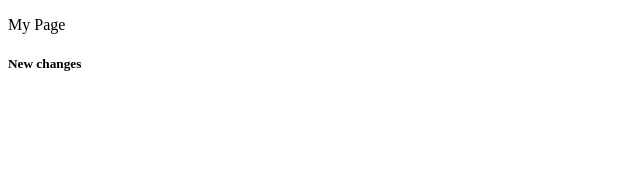
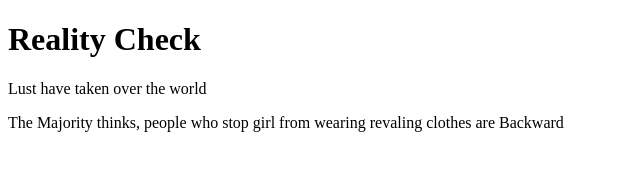
Before and after one commit to Jain-Lifestyle/Reality_Check, a plain HTML site: page index.html in a window 1280 px wide. Shown: the whole page, without its empty margins (0-640 px from the left). Drawn offline with Linux system fonts and the light colour scheme.

Commit message:
new changes

```diff
--- a/index.html
+++ b/index.html
@@ -8,8 +8,9 @@
 </head>
 
 <body>
-    <p>My Page</p>
-    <h5> New changes</h5>
+    <h1>Reality Check</h1>
+    <p>Lust have taken over the world</p>
+    <p>The Majority thinks, people who stop girl from wearing revaling clothes are Backward</p>
 </body>
 
 </html>
```
